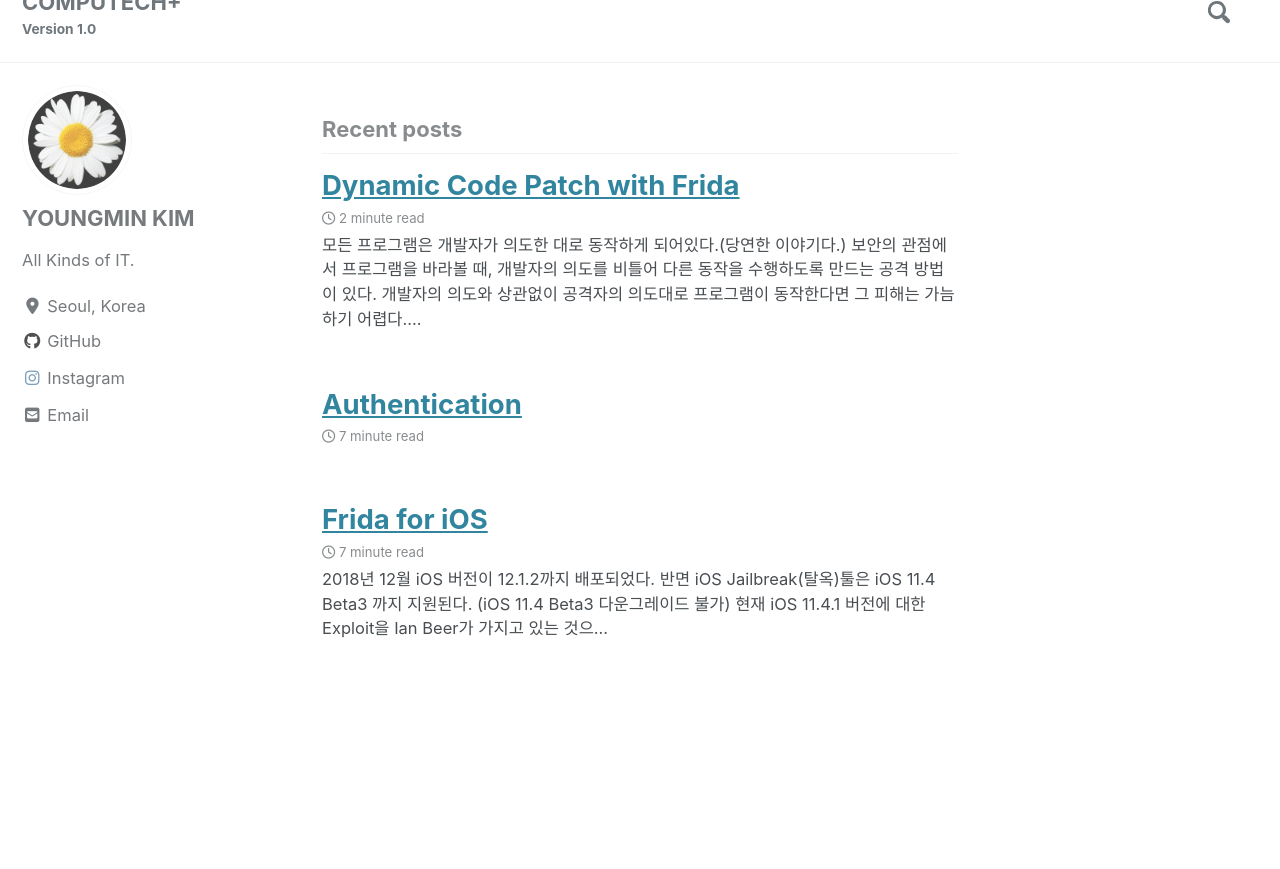
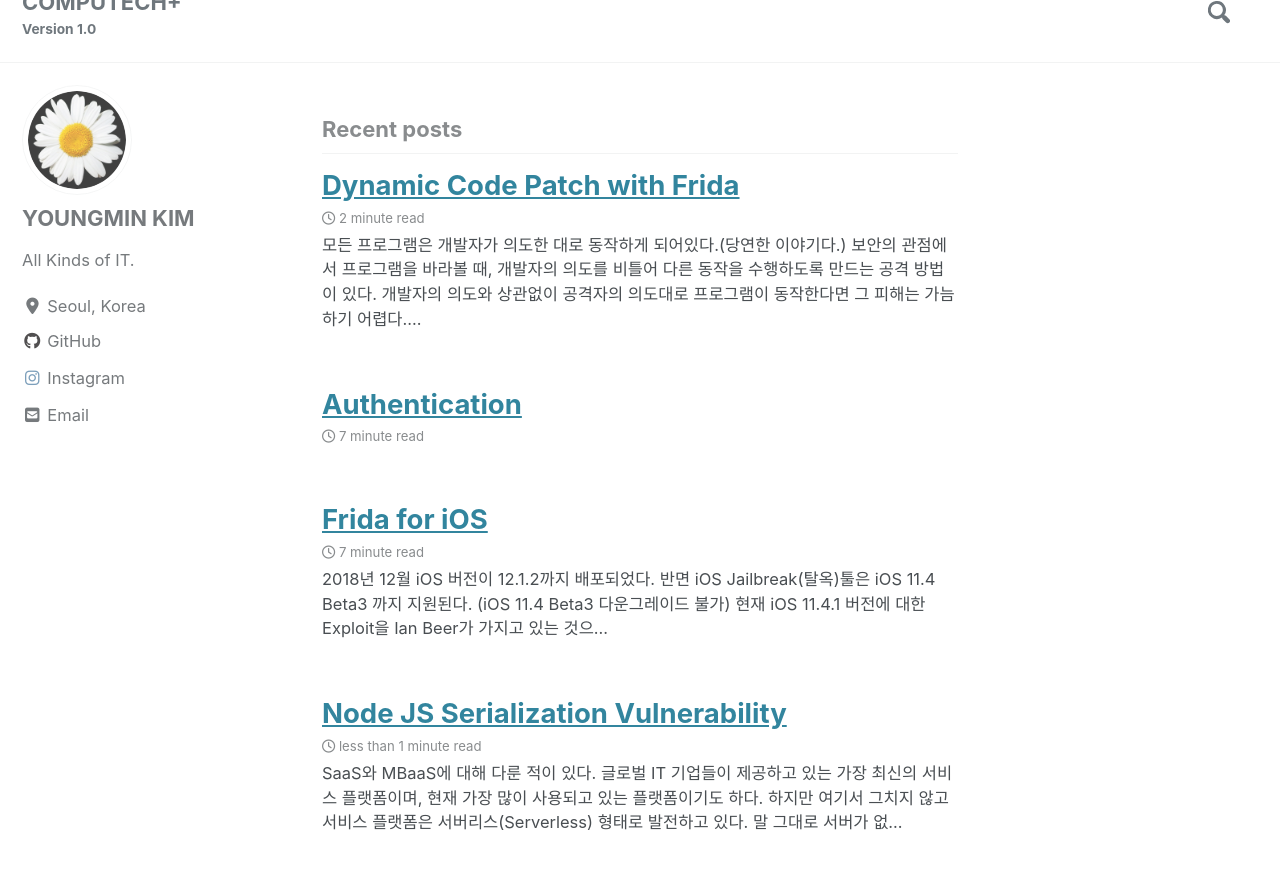
Before and after one commit to wrkholic84/wrkholic84.github.io, a Jekyll site: the page built from index.html, in a window 1280 px wide and 900 px high, scrolled down 36 px. Shown: the top 869 px of the window. Built offline with Jekyll 4.4.1, drawn with Linux system fonts in a browser that asks for light colours; cached includes are drawn as plain includes; nearby versions of some CDN libraries; the list of posts is cut into pages by our own code.

```diff
--- /dev/null
+++ b/_posts/2018-05-14-NodeJSRCE.md
@@ -0,0 +1,13 @@
+---
+title: "Node JS Serialization Vulnerability"
+date: 2018-05-24 00:00:00 +0900
+---
+SaaS와 MBaaS에 대해 다룬 적이 있다. 글로벌 IT 기업들이 제공하고 있는 가장 최신의 서비스 플랫폼이며, 현재 가장 많이 사용되고 있는 플랫폼이기도 하다. 하지만 여기서 그치지 않고 서비스 플랫폼은 서버리스(Serverless) 형태로 발전하고 있다. 말 그대로 서버가 없음을 의미하지만 사실 서버는 존재하고, 개발자들은 애플리케이션의 기능(Functions)에만 집중하는 형태다. FaaS(Functions as a Service)<sup id="a1">[1](#footnote1)</sup>로 불리는 이 서비스는 Google Cloud Functions가 대표적이다. 그리고 여기서 사용하는 대표적인 언어가 Javascript로 만들어진 Node.js다.
+Node JS 실행 환경
+
+사실 Javascript 런타임(프로그래밍 언어가 구동되는 환경)은 브라우저에만 있었다. 하지만 이 한계를 극복하고 Node.js가 만들어졌다. Node.js는 REPL(Read, Eval, Print, Loop)을 통해 런타임을 제공한다. 윈도우의
+
+
+
+
+><b id="footnote1">1</b> 서버 시스템에 대해 신경쓰지 않아도 된다는 점에서 PaaS와 헷갈릴 수 있는데, PaaS는 서비스가 24시간 동작하는 반면, FaaS는 특정 이벤트가 발생했을 때에만 실행되며, 작업을 마치면 종료되는 차이점이 있다.
```
Also changed, not shown: _posts/2019-07-26-Authentication.md (+7 -0 lines).
